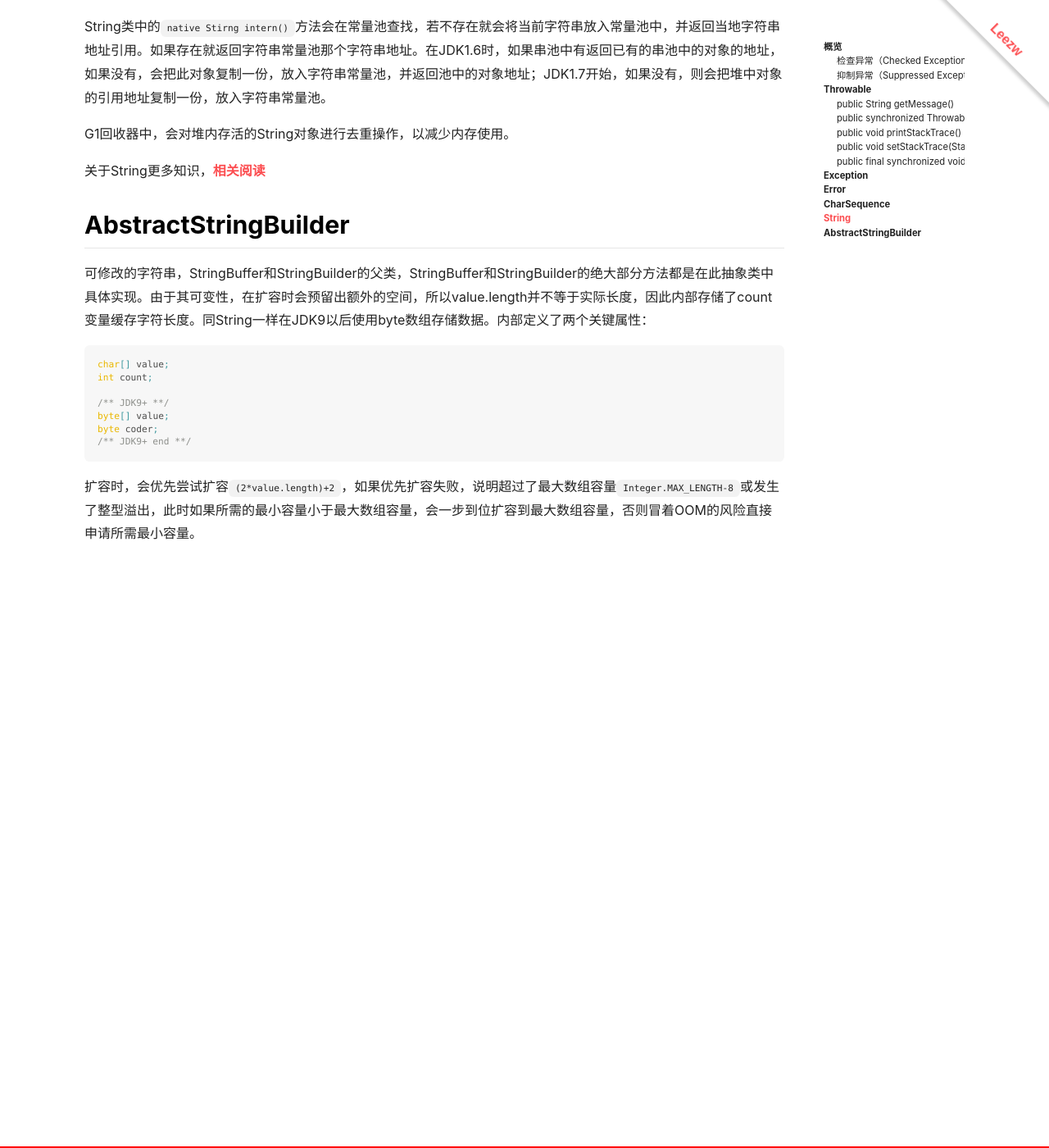
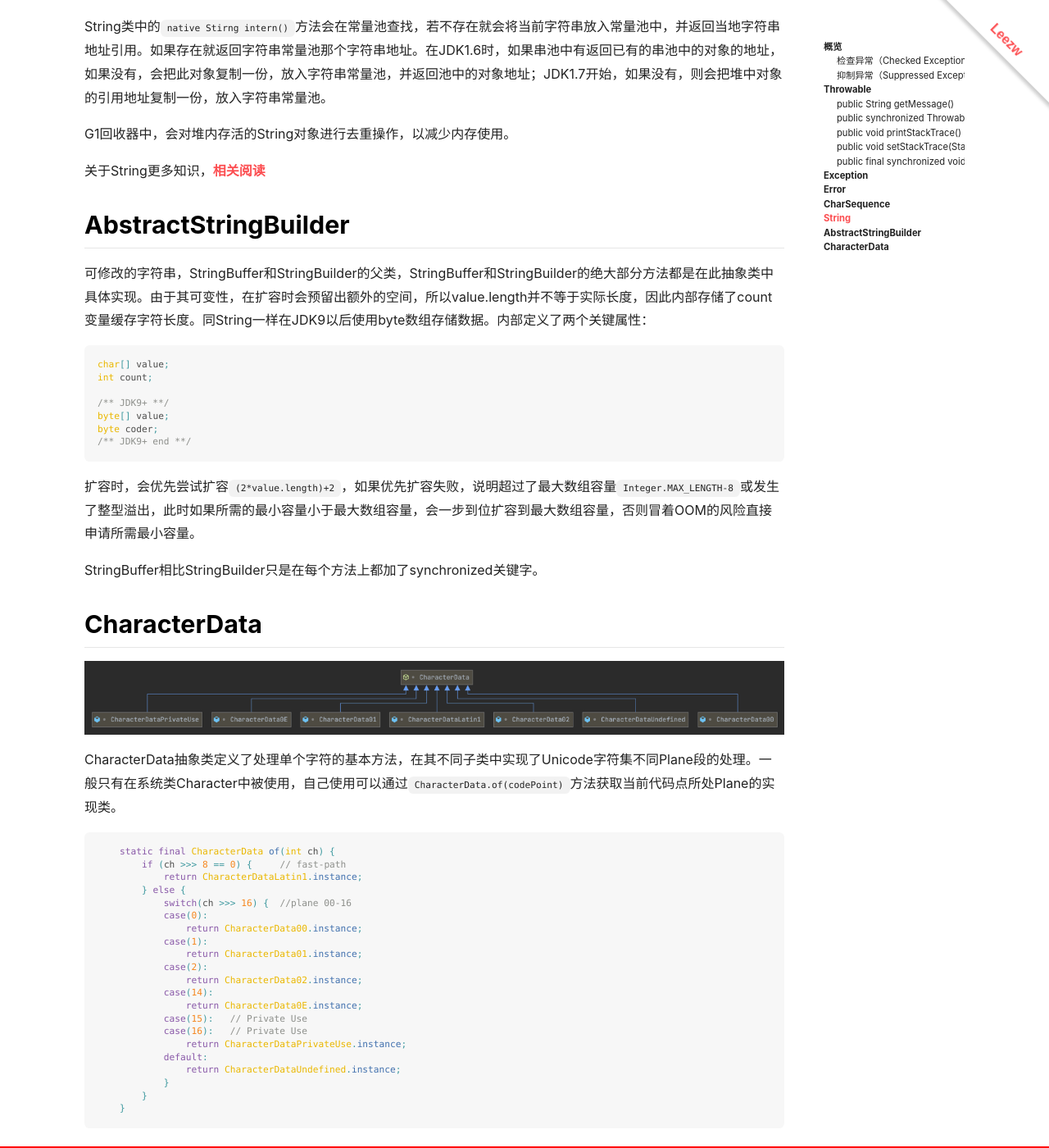
Before and after one commit to quantum-li/quantum-li.github.io, a Jekyll site: the page built from _article/2021-11-16-java-lang.md, in a window 1280 px wide and 1400 px high, scrolled down 6489 px. Shown: the whole window at 82% size. Built offline with Jekyll 4.4.1, drawn with Linux system fonts in a browser that asks for light colours; nearby versions of some CDN libraries.

Commit message:
2021-11-30 10:08:09

````diff
--- a/_article/2021-11-16-java-lang.md
+++ b/_article/2021-11-16-java-lang.md
@@ -230,3 +230,35 @@ byte coder;
 ```
 
 扩容时，会优先尝试扩容`(2*value.length)+2`，如果优先扩容失败，说明超过了最大数组容量`Integer.MAX_LENGTH-8`或发生了整型溢出，此时如果所需的最小容量小于最大数组容量，会一步到位扩容到最大数组容量，否则冒着OOM的风险直接申请所需最小容量。
+
+StringBuffer相比StringBuilder只是在每个方法上都加了synchronized关键字。
+
+## CharacterData
+
+![characterdata](../assets/images/java-lang/CharacterData.png)
+
+CharacterData抽象类定义了处理单个字符的基本方法，在其不同子类中实现了Unicode字符集不同Plane段的处理。一般只有在系统类Character中被使用，自己使用可以通过`CharacterData.of(codePoint)`方法获取当前代码点所处Plane的实现类。
+
+```java
+    static final CharacterData of(int ch) {
+        if (ch >>> 8 == 0) {     // fast-path
+            return CharacterDataLatin1.instance;
+        } else {
+            switch(ch >>> 16) {  //plane 00-16
+            case(0):
+                return CharacterData00.instance;
+            case(1):
+                return CharacterData01.instance;
+            case(2):
+                return CharacterData02.instance;
+            case(14):
+                return CharacterData0E.instance;
+            case(15):   // Private Use
+            case(16):   // Private Use
+                return CharacterDataPrivateUse.instance;
+            default:
+                return CharacterDataUndefined.instance;
+            }
+        }
+    }
+```
````
Also changed, not shown: other parts of _article/2021-11-16-java-lang.md (+1 -1 lines), assets/images/java-lang/CharacterData.png (added).
